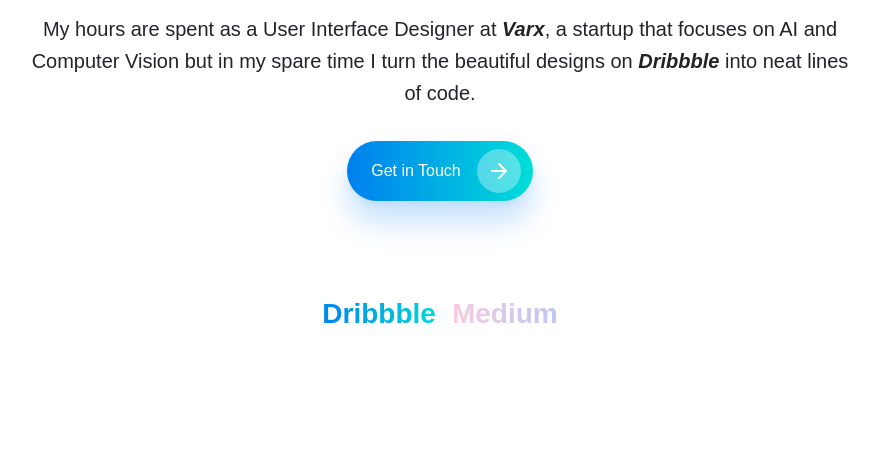
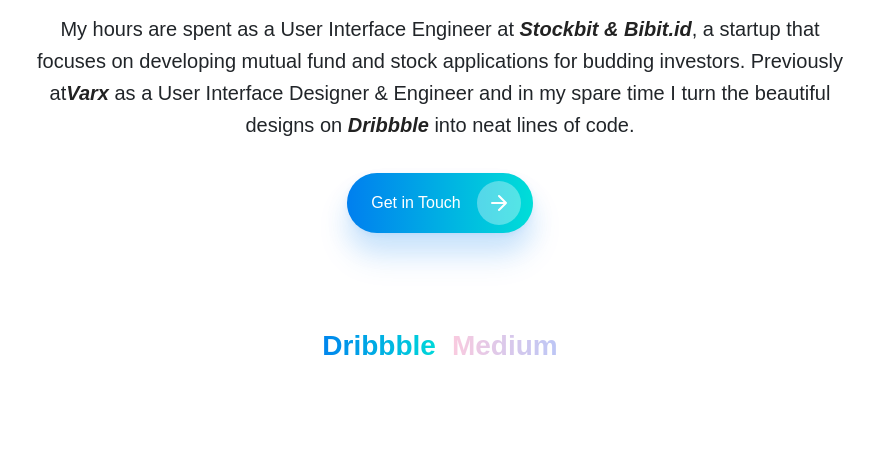
Before and after one commit to bintangyoga/bintang.github.io, a plain HTML site: page index.html in a window 1280 px wide. Shown: the part 299-764 px from the top of the page, without its empty margins (200-1079 px from the left). Drawn offline with nearby package versions, Linux system fonts and the light colour scheme; a web font is replaced by a local one.

Commit message:
Update profile description

```diff
--- a/index.html
+++ b/index.html
@@ -30,10 +30,10 @@
         <div class="column-center description">
           <h1 class="mt-4 text-center">UI Designer based in Yogyakarta, ID</h1>
         </div>
-        <h5 class="text-center mt-3 w-75 desc-details"> My hours are spent as a User Interface Designer at <a
-            class="link" target="_blank" href="https://varx.id/"><b><i>Varx</i></b></a>, a startup that focuses on AI
-          and Computer
-          Vision but in my spare time I turn the beautiful designs on <a class="link" target="_blank"
+        <h5 class="text-center mt-3 w-75 desc-details"> My hours are spent as a User Interface Engineer at <a
+            class="link" target="_blank" href="https://bibit.id/"><b><i>Stockbit & Bibit.id</i></b></a>, a startup that focuses on developing mutual fund and stock applications for budding investors.
+            Previously at<a
+            class="link" target="_blank" href="https://varx.id/"><b><i>Varx</i></b></a> as a User Interface Designer & Engineer and in my spare time I turn the beautiful designs on <a class="link" target="_blank"
             href="https://dribbble.com/bintangyoga"><b><i>Dribbble</i></b></a> into neat lines of code.</h5>
         <a href="mailto:bintang.parmo@gmail.com" class="btn btn-primary mt-4 pl-4 d-flex align-items-center">Get in
           Touch <img class="ml-3" src="././assets/img/button-arrow.svg" alt=""></a>
```
